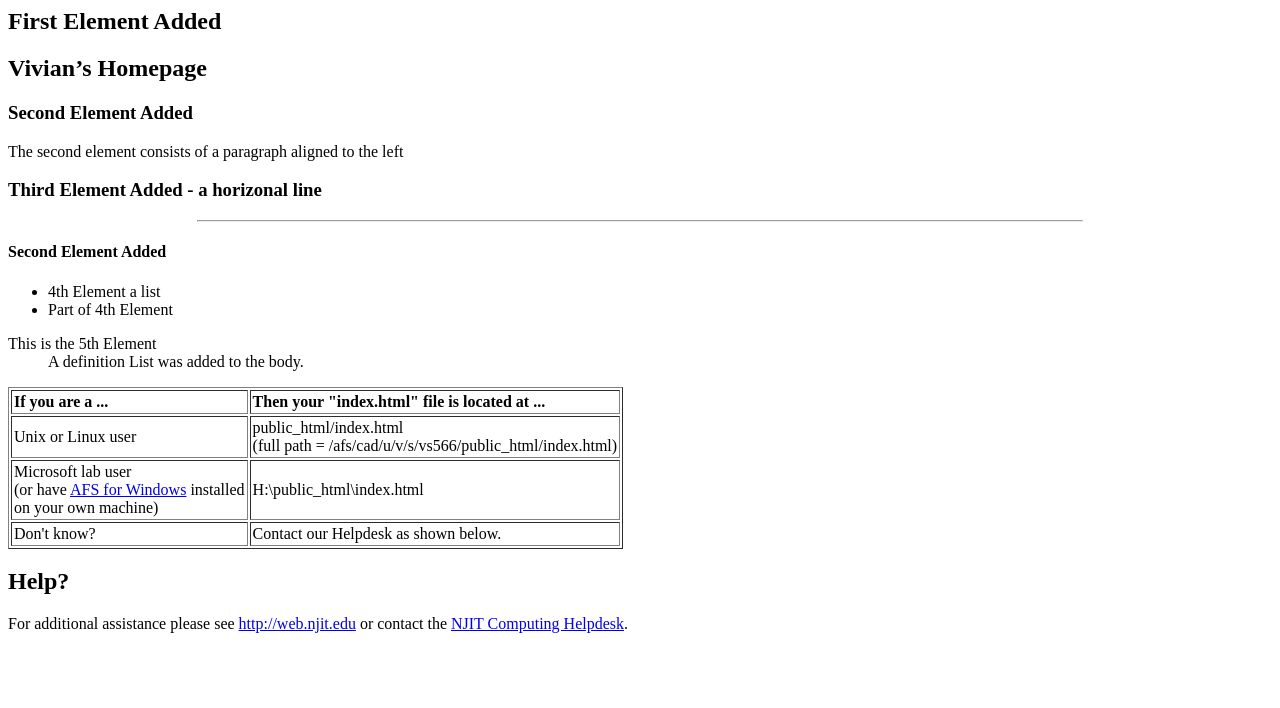
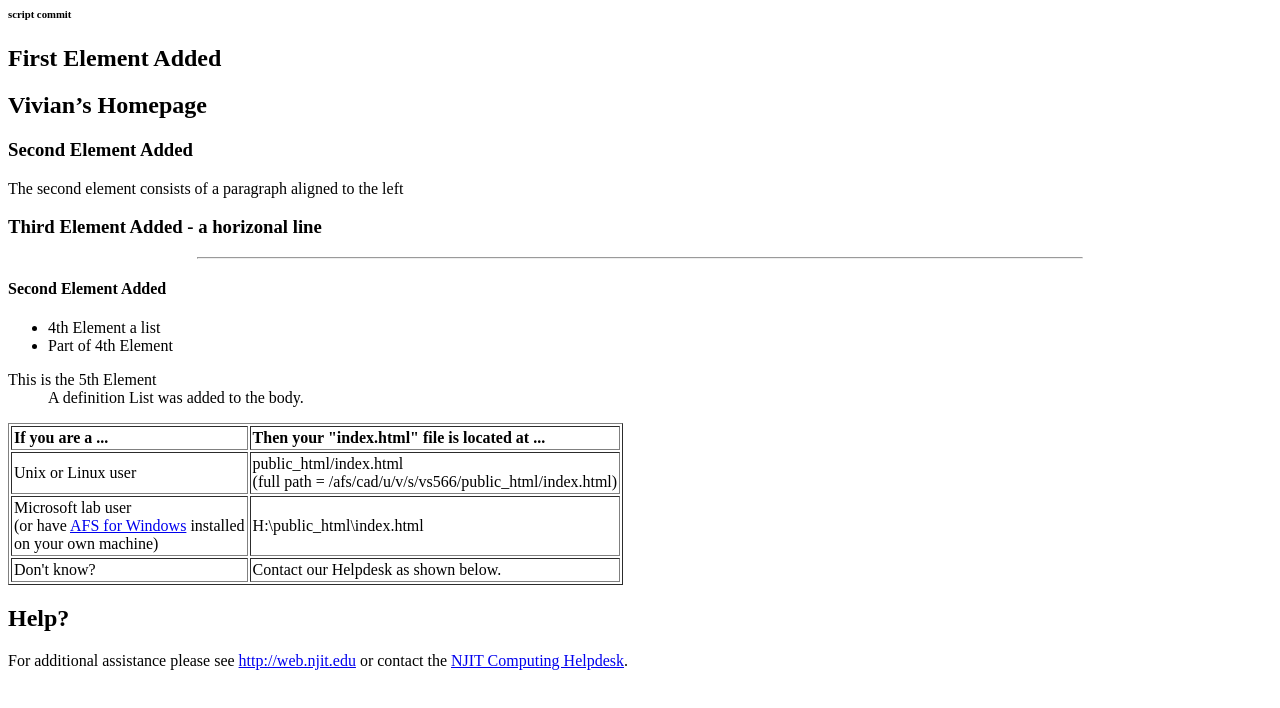
Before and after one commit to vs566/test8, a plain HTML site: page index.html in a window 1280 px wide. Drawn offline with Linux system fonts and the light colour scheme.

Commit message:
script bash

```diff
--- a/index.html
+++ b/index.html
@@ -4,6 +4,7 @@
 		<title><h1>Welcome to the to-do list Application</h1></title>
 	</head>
 	<body>
+		<h6>script commit</h6>
 		<h2>First Element Added </h2>
 
 		<h2>Vivian&#8217;s Homepage</h2>
```
